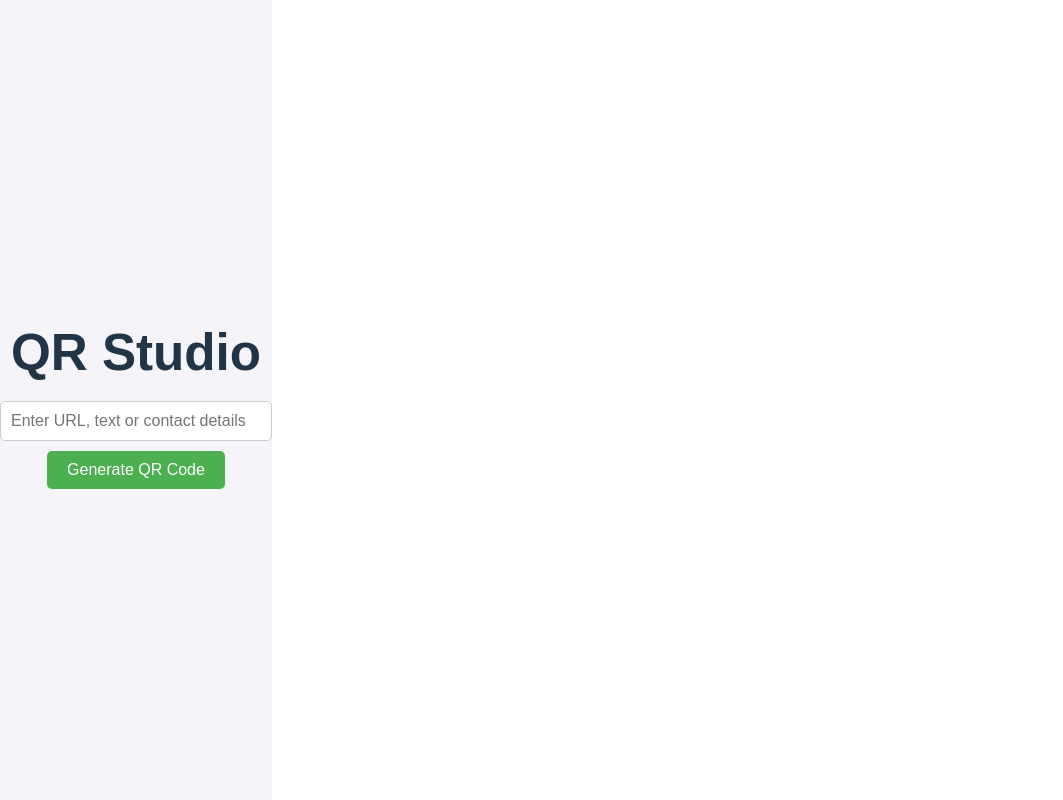
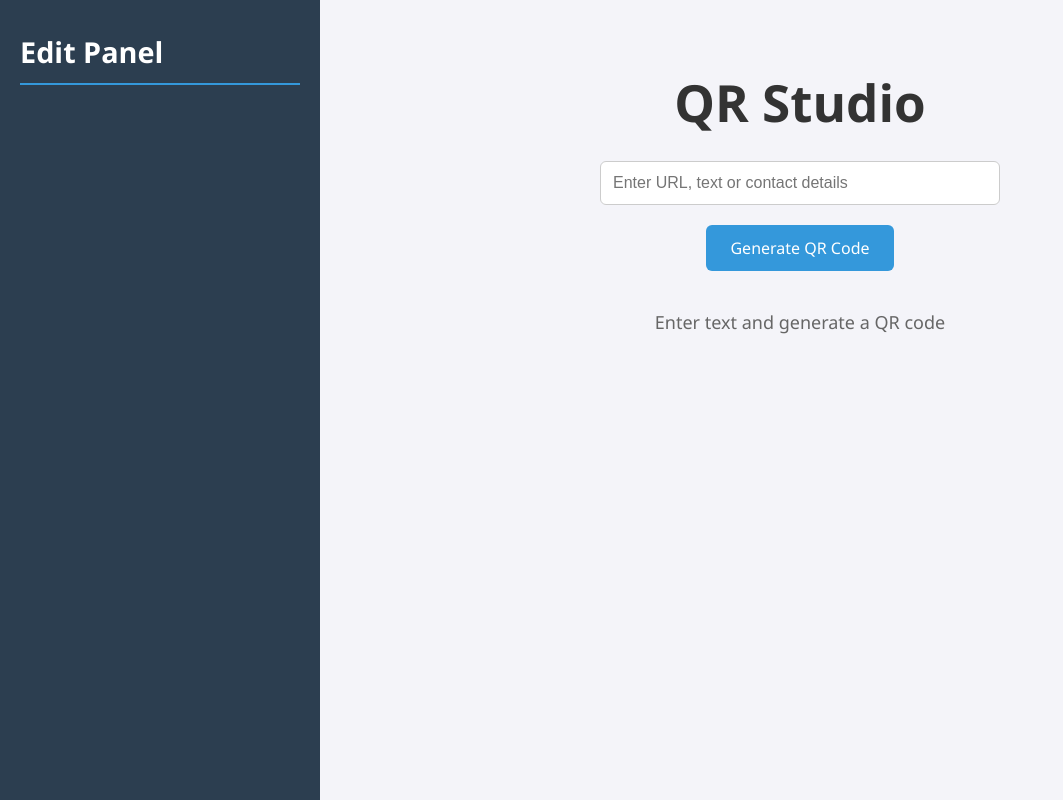
Before and after one commit to Tanushree-jain/qr-code-generator, a React (Vite) app: page / in a window 1280 px wide. Shown: the whole page, without its empty margins (0-1063 px from the left). Built offline with nearby package versions, Linux system fonts and the light colour scheme.

Commit message:
design addition

```diff
--- a/src/App.css
+++ b/src/App.css
@@ -1,52 +1,94 @@
+#root {
+  width: 100%;
+}
 
 .App {
   display: flex;
+  height: 100vh;
+  background-color: #f4f4f9;
+  font-family: 'Segoe UI', Tahoma, Geneva, Verdana, sans-serif;
+  margin: 0;
+  padding: 0;
+  box-sizing: border-box;
+}
+
+.edit-panel {
+  width: 25%;
+  background-color: #2c3e50;
+  color: white;
+  padding: 30px 20px;
+  box-sizing: border-box;
+  display: flex;
+  flex-direction: column;
+}
+
+.edit-panel h2 {
+  margin: 0 0 20px 0;
+  font-weight: 700;
+  font-size: 1.8rem;
+  border-bottom: 2px solid #3498db;
+  padding-bottom: 10px;
+}
+
+.qr-studio {
+  width: 75%;
+  padding: 40px;
+  box-sizing: border-box;
+  display: flex;
   flex-direction: column;
   align-items: center;
-  justify-content: center;
-  height: 100vh;
-  background-color: #f4f4f9;
-  font-family: Arial, sans-serif;
 }
 
-h1 {
+.qr-studio h1 {
+  margin-bottom: 30px;
+  font-weight: 700;
+  color: #333;
+}
+
+.qr-studio input {
+  padding: 12px;
+  font-size: 16px;
+  width: 100%;
+  max-width: 400px;
+  border-radius: 6px;
+  border: 1px solid #ccc;
+  outline: none;
+  box-sizing: border-box;
   margin-bottom: 20px;
 }
 
-.input-container {
+.qr-studio button {
+  padding: 12px 24px;
+  font-size: 16px;
+  background-color: #3498db;
+  border: none;
+  border-radius: 6px;
+  color: white;
+  cursor: pointer;
+  transition: background-color 0.3s ease;
+  margin-bottom: 20px;
+}
+
+.qr-studio button:hover {
+  background-color: #2980b9;
+}
+
+.qr-studio p {
+  color: #666;
+  font-size: 18px;
+}
+
+.qr-studio > div {
   display: flex;
   flex-direction: column;
   align-items: center;
-  gap: 10px;
-  margin-bottom: 20px;
 }
 
-input {
-  padding: 10px;
-  font-size: 16px;
-  width: 250px;
-  border: 1px solid #ccc;
-  border-radius: 5px;
+.qr-studio > div > button {
+  margin-top: 20px;
+  background-color: #27ae60;
 }
 
-button {
-  padding: 10px 20px;
-  font-size: 16px;
-  background-color: #4caf50;
-  color: white;
-  border: none;
-  border-radius: 5px;
-  cursor: pointer;
+.qr-studio > div > button:hover {
+  background-color: #1e8449;
 }
-
-button:hover {
-  background-color: #45a049;
-}
-
-.qr-code-container {
-  text-align: center;
-}
-
-.qr-code-container canvas {
-  margin: 10px 0;
-}
--- a/src/App.jsx
+++ b/src/App.jsx
@@ -47,12 +47,14 @@ function App() {
     img.src = url;
   };
 
-
   return (
     <div className="App">
-      <h1>QR Studio</h1>
-
-      <div className="input-container">
+      <div className="edit-panel">
+        <h2>Edit Panel</h2>
+        {/* Future options like color pickers will be added here */}
+      </div>
+      <div className="qr-studio">
+        <h1>QR Studio</h1>
         <input
           type="text"
           value={inputValue}
@@ -60,14 +62,15 @@ function App() {
           placeholder="Enter URL, text or contact details"
         />
         <button onClick={handleGenerateQRCode}>Generate QR Code</button>
+        {qrCode ? (
+          <>
+            <ReactQRCode value={qrCode} size={256} bgColor="white" fgColor="black" />
+            <button onClick={handleDownloadQRCode}>Download QR Code</button>
+          </>
+        ) : (
+          <p>Enter text and generate a QR code</p>
+        )}
       </div>
-
-      {qrCode && (
-        <div className="qr-code-container">
-          <ReactQRCode value={qrCode} size={256} />
-          <button onClick={handleDownloadQRCode}>Download QR Code</button>
-        </div>
-      )}
     </div>
   );
 }
```
